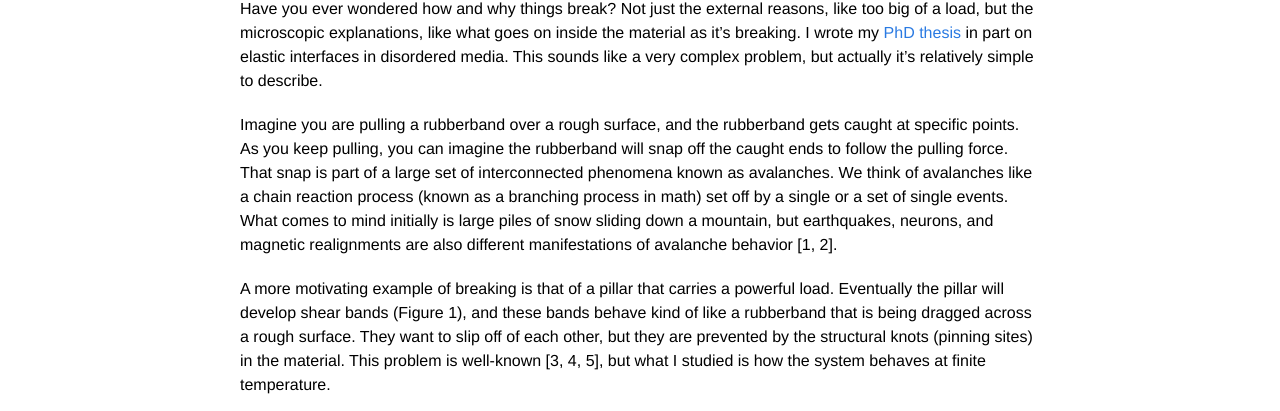
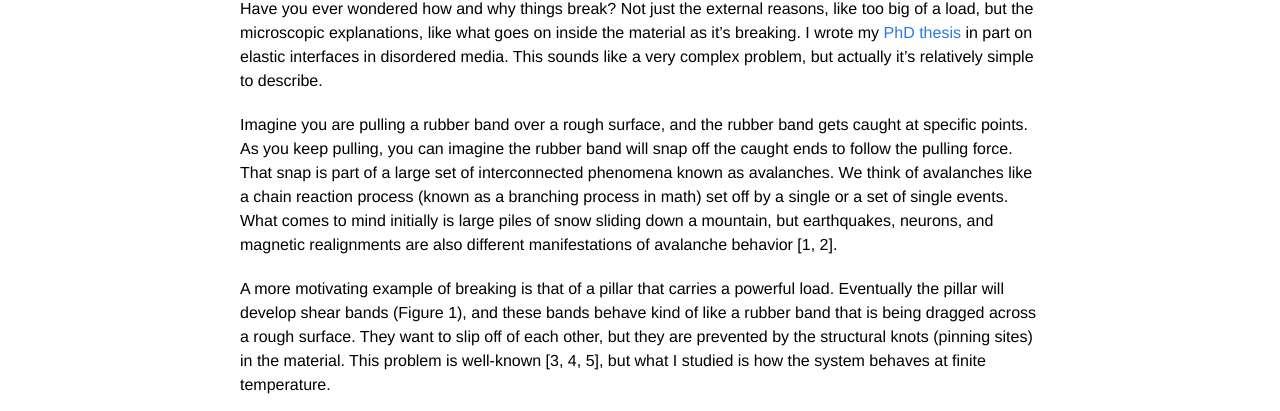
Before and after one commit to mohashei/mohashei.github.io, a Jekyll site: the page built from _posts/2026-11-12-avalanches-and-depinning.markdown, in a window 1280 px wide and 1400 px high. Shown: the part 256-667 px from the top of the window. Built offline with Jekyll 4.4.1, drawn with Linux system fonts in a browser that asks for light colours; formulas are drawn with MathJax 3; some of the changed text lies outside the part shown.

Commit message:
Fix formatting and clarity issues in avalanches post
Corrected formatting issues with 'rubber band' and other minor text adjustments for clarity.

```diff
--- a/_posts/2026-11-12-avalanches-and-depinning.markdown
+++ b/_posts/2026-11-12-avalanches-and-depinning.markdown
@@ -19,9 +19,9 @@ mathjax: true
 Have you ever wondered how and why things break? Not just the external reasons, like too big of a load, but the microscopic explanations, like what goes on inside the material as it's breaking.
 I wrote my [PhD thesis](https://www.ideals.illinois.edu/items/112772) in part on elastic interfaces in disordered media. This sounds like a very complex problem, but actually it's relatively simple to describe.
 
-Imagine you are pulling a rubberband over a rough surface, and the rubberband gets caught at specific points. As you keep pulling, you can imagine the rubberband will snap off the caught ends to follow the pulling force. That snap is part of a large set of interconnected phenomena known as avalanches. We think of avalanches like a chain reaction process (known as a branching process in math) set off by a single or a set of single events. What comes to mind initially is large piles of snow sliding down a mountain, but earthquakes, neurons, and magnetic realignments are also different manifestations of avalanche behavior [1, 2].
+Imagine you are pulling a rubber band over a rough surface, and the rubber band gets caught at specific points. As you keep pulling, you can imagine the rubber band will snap off the caught ends to follow the pulling force. That snap is part of a large set of interconnected phenomena known as avalanches. We think of avalanches like a chain reaction process (known as a branching process in math) set off by a single or a set of single events. What comes to mind initially is large piles of snow sliding down a mountain, but earthquakes, neurons, and magnetic realignments are also different manifestations of avalanche behavior [1, 2].
 
-A more motivating example of breaking is that of a pillar that carries a powerful load. Eventually the pillar will develop shear bands (Figure 1), and these bands behave kind of like a rubberband that is being dragged across a rough surface. They want to slip off of each other, but they are prevented by the structural knots (pinning sites) in the material. This problem is well-known [3, 4, 5], but what I studied is how the system behaves at finite temperature.
+A more motivating example of breaking is that of a pillar that carries a powerful load. Eventually the pillar will develop shear bands (Figure 1), and these bands behave kind of like a rubber band that is being dragged across a rough surface. They want to slip off of each other, but they are prevented by the structural knots (pinning sites) in the material. This problem is well-known [3, 4, 5], but what I studied is how the system behaves at finite temperature.
 
 <div class="imgcap">
 <img src="/assets/thermal-avalanches/fig01_pillar.png"
@@ -41,7 +41,7 @@ A good abstracted figure of the situation is shown below:
      width="700"
      height="auto">
 <div class="thecap">
-  Figure 2. The abstract version, seen from far enough away that the rubberband (orange) looks jagged. It is pushed by a force \(f\) and held back where it is caught on pinning sites (black dots; the grey dots are all the other sites). Its shape is described by the displacement \(u(x)\). (Schematic.)
+  Figure 2. The abstract version, seen from far enough away that the rubber band (orange) looks jagged. It is pushed by a force \(f\) and held back where it is caught on pinning sites (black dots; the grey dots are all the other sites). Its shape is described by the displacement \(u(x)\). (Schematic.)
 </div>
 </div>
 
@@ -61,11 +61,11 @@ $$
 - $$F$$: pinning force, random, with $$\overline{F(x,u)F(x',u')}=\delta^d(x-x')\,\Delta(u-u')$$. $$\Delta$$ is even and decreases for $$u>0$$.
 - $$\xi$$: thermal noise, $$\langle\xi\xi\rangle=2\eta T\,\delta^d(x-x')\delta(t-t')$$.
 
-This model is complicated to interpret without some intuition. Basically the force $$f$$ is what drags the rubberband in our situation, and its position as it is dragged along is measured by $$u$$. The rubber band is one-dimensional, and so each piece of it can be displaced by a different amount, so $$u$$ is a function of the linear coordinate along the rubber band, $$u(x)$$.
+This model is complicated to interpret without some intuition. Basically the force $$f$$ is what drags the rubber band in our situation, and its position as it is dragged along is measured by $$u$$. The rubber band is one-dimensional, and so each piece of it can be displaced by a different amount, so $$u$$ is a function of the linear coordinate along the rubber band, $$u(x)$$.
 
 This is where $$d$$ comes in to the picture. The dimension $$d$$ is basically the dimension of the thing I'm pulling. For a rubber band, it's 1 dimensional. For a sheet, it would be 2 dimensional. There are even examples of 3 dimensional things (charge density waves). I'll keep $$d$$ general in the formulas and plug in $$d=1$$ when I want numbers.
 
-One more thing about (1) that is easy to miss: every term in it is a force *per unit volume of the interface*, meaning per unit length for the rubberband and per unit area for a sheet. That goes for the applied force $$f$$ and the pinning force $$F$$ as well. To get the total force on a piece of size $$R$$ you have to multiply by its volume, $$R^d$$. This will matter when we start counting energies. We do this because ultimately our description of the system is at a fixed point $$x$$, so we have to normalize by the volume.
+One more thing about (1) that is easy to miss: every term in it is a force *per unit volume of the interface*, meaning per unit length for the rubber band and per unit area for a sheet. That goes for the applied force $$f$$ and the pinning force $$F$$ as well. To get the total force on a piece of size $$R$$ you have to multiply by its volume, $$R^d$$. This will matter when we start counting energies. We do this because ultimately our description of the system is at a fixed point $$x$$, so we have to normalize by the volume.
 
 Back to the terms in (1). The model is overdamped, which means we consider the mass $$\times$$ acceleration of the rubber band as negligible in this case, and instead think of it as being dragged with a natural friction $$\eta$$.
 
@@ -168,7 +168,7 @@ So the energy goes the other way: bigger pieces sit in deeper valleys. This won'
 
 #### The depinning transition
 
-If you pull with a force $$f<f_c$$ at zero temperature, the rubberband moves a bit and gets stuck. If you pull with $$f>f_c$$ it never gets stuck. Right above the threshold the velocity is
+If you pull with a force $$f<f_c$$ at zero temperature, the rubber band moves a bit and gets stuck. If you pull with $$f>f_c$$ it never gets stuck. Right above the threshold the velocity is
 
 $$
 v\sim(f-f_c)^{\beta}.
@@ -203,7 +203,7 @@ $$
 
 (This relation is actually exact, because the elastic term can't be changed by the disorder [8].)
 
-The size of an avalanche, $$S$$, is the area the rubberband sweeps (for a general interface, its volume $$\ell^d$$ times the distance moved). An avalanche of extent $$\ell$$ moves forward by about $$\delta u(\ell)$$, so
+The size of an avalanche, $$S$$, is the area the rubber band sweeps (for a general interface, its volume $$\ell^d$$ times the distance moved). An avalanche of extent $$\ell$$ moves forward by about $$\delta u(\ell)$$, so
 
 $$
 S\sim\ell^{\,d+\zeta},\qquad P(S)\sim S^{-\tau}\quad\text{up to}\quad S_{\max}\sim\ell_{\rm dep}^{\,d+\zeta}.
@@ -212,14 +212,14 @@ $$
 
 Most avalanches are tiny and a few are huge, which is the same statistics you see in earthquakes.
 
-For a rubberband ($$d=1$$) the measured numbers are $$\zeta\approx1.25$$, $$\nu\approx1.33$$ and $$\beta\approx0.25$$ [9], and the scaling relation $$\tau=2-2/(d+\zeta)$$ [8] then gives $$\tau\approx1.11$$. A recent review of all of this is [11].
+For a rubber band ($$d=1$$) the measured numbers are $$\zeta\approx1.25$$, $$\nu\approx1.33$$ and $$\beta\approx0.25$$ [9], and the scaling relation $$\tau=2-2/(d+\zeta)$$ [8] then gives $$\tau\approx1.11$$. A recent review of all of this is [11].
 
 #### One subtlety: there are two roughnesses
 
-The exponent $$\zeta$$ depends on how the rubberband got to where it is.
+The exponent $$\zeta$$ depends on how the rubber band got to where it is.
 
-- If nobody is pulling and it has had forever to find its most comfortable position, you get the *equilibrium* roughness, $$\zeta_{\rm eq}$$. For a rubberband on the most common kind of rough surface, $$\zeta_{\rm eq}=2/3$$ [10].
-- If it was dragged there and is just barely stuck, you get the *depinning* roughness, which is the $$\zeta\approx1.25$$ above. A dragged rubberband is rougher than a relaxed one.
+- If nobody is pulling and it has had forever to find its most comfortable position, you get the *equilibrium* roughness, $$\zeta_{\rm eq}$$. For a rubber band on the most common kind of rough surface, $$\zeta_{\rm eq}=2/3$$ [10].
+- If it was dragged there and is just barely stuck, you get the *depinning* roughness, which is the $$\zeta\approx1.25$$ above. A dragged rubber band is rougher than a relaxed one.
 
 So equations (5)–(7) come in two versions, one with $$\zeta_{\rm eq}$$ and one with $$\zeta$$. We are going to need both, and keeping track of which one applies where is most of the game.
 
@@ -227,7 +227,7 @@ Here is everything so far in one place:
 
 | Quantity | Meaning | Scaling |
 |---|---|---|
-| $$R_c$$ | Larkin length: where the rubberband starts to have a choice | $$(c^2r_f^2/\Delta(0))^{1/(4-d)}$$ |
+| $$R_c$$ | Larkin length: where the rubber band starts to have a choice | $$(c^2r_f^2/\Delta(0))^{1/(4-d)}$$ |
 | $$\delta u(R)$$ | how far a piece of size $$R$$ wanders | $$r_f(R/R_c)^{\zeta}$$ |
 | $$F(R)$$ | pinning force on a piece of size $$R$$, per unit volume | $$f_c(R/R_c)^{-(2-\zeta)}$$ |
 | $$U(R)$$ | energy scale of a piece of size $$R$$ | $$U_c(R/R_c)^{\theta}$$, $$\theta=d-2+2\zeta$$ |
@@ -237,7 +237,7 @@ Here is everything so far in one place:
 
 ### 3. Turning on the temperature
 
-Now pull with a small force, $$f\ll f_c$$. At zero temperature nothing happens. At finite temperature the noise $$\xi$$ keeps jiggling the rubberband, and every so often a piece gets jiggled over the bump that was holding it. To get over a barrier of height $$U$$ takes a time of about $$e^{U/T}$$ (I'm measuring temperature in energy units), so the motion is slow, but it isn't zero. This slow motion is called creep. It is the orange tail below $$f_c$$ in Figure 5.
+Now pull with a small force, $$f\ll f_c$$. At zero temperature nothing happens. At finite temperature the noise $$\xi$$ keeps jiggling the rubber band, and every so often a piece gets jiggled over the bump that was holding it. To get over a barrier of height $$U$$ takes a time of about $$e^{U/T}$$ (I'm measuring temperature in energy units), so the motion is slow, but it isn't zero. This slow motion is called creep. It is the orange tail below $$f_c$$ in Figure 5.
 
 #### Which barrier?
 
@@ -272,7 +272,7 @@ $$
 
 A bump of size $$\ell_{\rm opt}$$ is called a nucleus. Anything smaller falls back; anything that makes it to this size keeps going. Another way to say the same thing: $$\ell_{\rm opt}$$ is the scale whose pinning force (6) equals the force you are applying.
 
-For the rubberband, $$\mu=1/4$$.
+For the rubber band, $$\mu=1/4$$.
 
 #### The creep law
 
@@ -310,7 +310,7 @@ When a nucleus jumps, it pulls on its neighbors. That lowers their barriers, som
 
 So there are two lengths in creep, and the picture that has come out of simulations [16, 17] is (Figure 8):
 
-- below $$\ell_{\rm opt}$$ the rubberband is relaxed and has the equilibrium roughness $$\zeta_{\rm eq}$$;
+- below $$\ell_{\rm opt}$$ the rubber band is relaxed and has the equilibrium roughness $$\zeta_{\rm eq}$$;
 - between $$\ell_{\rm opt}$$ and a larger length $$\ell_{\rm av}$$ it moves in avalanches and has the depinning roughness $$\zeta$$;
 - beyond $$\ell_{\rm av}$$ different patches don't know about each other, and the motion averages out to a steady drift.
 
@@ -330,7 +330,7 @@ $$\ell_{\rm av}$$ is the largest size a thermal avalanche reaches.
 
 How does $$\ell_{\rm av}$$ depend on temperature and force?
 
-There are two answers in the literature. The field-theory calculation that derived the creep law (14) also estimated this length and got $$\ell_{\rm av}\propto T^{-\nu/\beta}$$ [14]. A more recent scaling argument [18] and simulations [19] say $$\ell_{\rm av}\propto T^{-\nu}$$. For the rubberband these are $$T^{-5.4}$$ and $$T^{-1.33}$$, which is not a small disagreement.
+There are two answers in the literature. The field-theory calculation that derived the creep law (14) also estimated this length and got $$\ell_{\rm av}\propto T^{-\nu/\beta}$$ [14]. A more recent scaling argument [18] and simulations [19] say $$\ell_{\rm av}\propto T^{-\nu}$$. For the rubber band these are $$T^{-5.4}$$ and $$T^{-1.33}$$, which is not a small disagreement.
 
 Which one is right, and why, is the subject of Part 2. There I'll go through the field-theory calculation and show that, done consistently, it gives $$T^{-\nu}$$ too.
 
```
